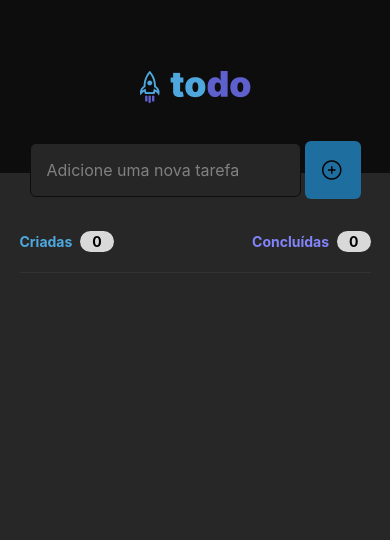
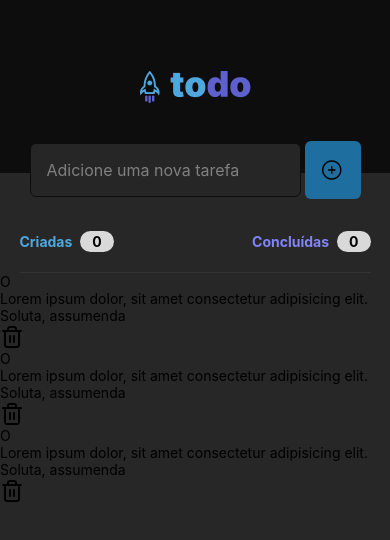
Before and after one commit to FranciscoMaik/todo-expo, a React Native app: screen / in a window 390 px wide. Shown: the top 540 px of the page. Built offline with nearby package versions, Linux system fonts and the light colour scheme.

Commit message:
feat: create list item for todo

```diff
--- /dev/null
+++ b/src/components/ItemToDo/index.tsx
@@ -0,0 +1,15 @@
+import { Text, View } from "react-native";
+import { Feather } from '@expo/vector-icons';
+
+
+export function ItemToDo() {
+  return(
+    <View>
+      <View>
+        <Text>O</Text>
+        <Text>Lorem ipsum dolor, sit amet consectetur adipisicing elit. Soluta, assumenda</Text>
+      </View>
+      <Feather name="trash-2" size={24} color="black" />
+    </View>
+  )
+}
--- a/src/pages/Home/index.tsx
+++ b/src/pages/Home/index.tsx
@@ -1,11 +1,14 @@
-import { Text, TextInput, TouchableOpacity, View } from "react-native";
+import { FlatList, Text, TextInput, TouchableOpacity, View } from "react-native";
 import { Ionicons } from '@expo/vector-icons';
 
 
 import { Header } from "../../components/Header";
 import { Status } from "../../components/Status";
+import { ItemToDo } from "../../components/ItemToDo"
 
 import { styles } from "./styles";
+
+const test = ["test1", "test2", "test3"]
 
 export function Home() {
   return (
@@ -26,6 +29,14 @@ export function Home() {
 
       <View style={styles.contentBody}>
         <Status />
+
+        <FlatList
+          data={test}
+          keyExtractor={item => item}
+          renderItem={({item}) => (
+            <ItemToDo />
+          )}
+        />
       </View>
     </View>
   )
```
